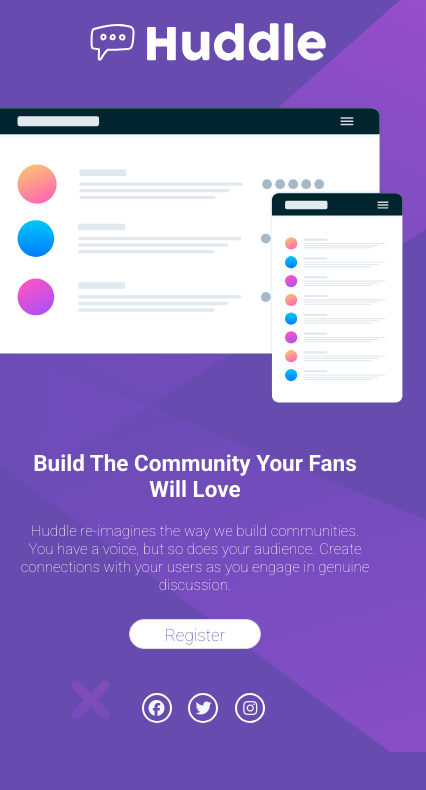
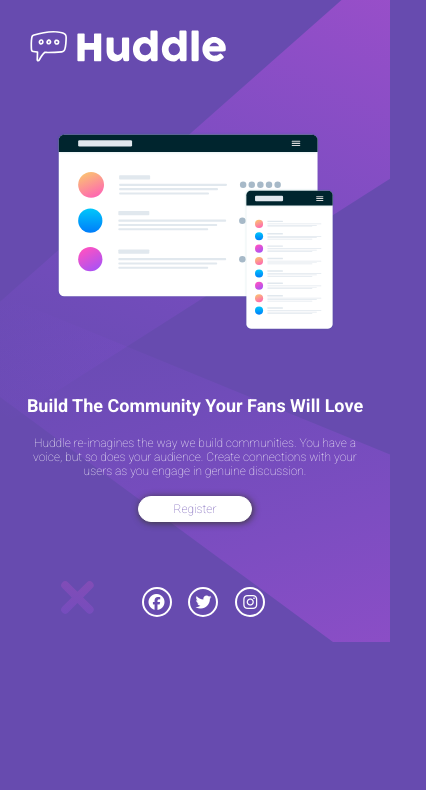
Before and after one commit to ShaLLFar/projeto-frontendmentor1, a plain HTML site: page index.html in a window 390 px wide. Shown: the whole page, 426 px wide, since content can reach past the window. Drawn offline with Linux system fonts and the light colour scheme.

Commit message:
resolvido problema responsivo

```diff
--- a/index.html
+++ b/index.html
@@ -52,10 +52,10 @@
         <footer class="social-network">
             <a href="#">
                 <i class="fa-brands fa-facebook"></i>
-            </a><br><br>
+            </a>
             <a href="#">
                 <i class="fa-brands fa-twitter"></i>
-            </a><br><br>
+            </a>
             <a href="#">
                 <i class="fa-brands fa-instagram"></i>
             </a>
--- a/src/css/reset.css
+++ b/src/css/reset.css
@@ -7,6 +7,7 @@
 html{
     background-color: var(--violet);
     color: white;
+    max-width: 1400px;
 }
 
 a{
@@ -20,8 +21,9 @@ img{
 }
 
 a:hover{
+    cursor: pointer;
     background-color: var(--pink);
     color: white;
     transition: 0.5s;
-    border-color: var(--pink);
+    border: 1px solid var(--pink);
 }
--- a/src/css/responsivo.css
+++ b/src/css/responsivo.css
@@ -1,37 +1,32 @@
-@media(max-width: 1024px) {
-    html{
+@media(max-width: 768px) {
+    html {
         margin: 0 auto;
         padding: 0 auto;
     }
 
-    .header{
+    .header img {
         display: flex;
-        justify-content: center;
-    }
-
-    main {
-        display: flex;
-        justify-content: center;
-        align-items: center;
-        max-width: 80vh;
+        width: 25vh;
     }
 
     .section-primary {
         display: flex;
         justify-content: center;
-        width: 100vh;
+        align-items: center;
+        text-align: center;
+        max-width: 100%;
     }
 
     .section-secundary {
         display: flex;
         justify-content: center;
-        align-items: center;
         text-align: center;
-        font-size: 15px;
+        font-size: 12px;
+        max-width: 100%;
     }
 
     .illustration-mockups {
-        max-width: 50vh;
+        max-width: 90%;
     }
 
     .section-register {
@@ -39,56 +34,14 @@
         text-align: center;
         display: flex;
         flex-wrap: wrap;
-
+        max-width: 100%;
     }
 
     footer{
+        display: flex;
         justify-content: center;
         align-items: center;
+        width: 100%;
+        padding: 25px;
     }
-
 }
-
-@media(min-width: 2440px) {
-
-    .header img {
-        height: 15%;
-        width: 15%;
-        margin: 50px 30px;
-    }
-
-    main {
-      width: 100vh;
-    }
-
-    .section-primary {
-        width: 40vh;
-    }
-
-    .section-secundary {
-        font-family: 'Roboto', sem serifa;
-        display: flex;
-        font-size: 28px;
-    }
-
-    footer{
-        justify-content: flex-end;
-        align-items: center;
-        width: 60vh;
-    }
-
-    .social-network a{
-        display: flex;
-        width: 35px;
-        height: 30px;
-        color: aliceblue;
-        justify-content: center;
-        align-items: center;
-        align-content: center;
-        margin-left: 2vh;
-        border: 2px solid white;
-        border-radius: 100%;
-        border-style: double;
-    }
-
-}
--- a/src/css/style.css
+++ b/src/css/style.css
@@ -7,37 +7,35 @@ html {
 
 .header img {
     display: flex;
-    width: 30vh;
-    height: 10vh;
-    margin-left: 20px;
+    width: 20%;
+    margin: 20px;
 }
 
 .main {
     display: flex;
     flex-wrap: wrap;
-    max-width: 100%;
 }
 
 .section-primary {
     display: flex;
-    margin: 0px;
+    margin: 20px;
     padding: 20px;
+    max-width: 40%;
 }
 
-.illustration-mockups{
-    width: 80vh;
+.illustration-mockups img{
+    width: 100%;
 }
 
 .section-secundary {
     display: flex;
-    min-width: 100px;
+    max-width: 40%;
     padding: 20px;
-    font-size: 18px;
 }
 
 .section-register {
     display: block;
-    max-width: 400px;
+    width: 100%;
     font-weight: 100;
     margin-bottom: 20px;
 }
@@ -47,40 +45,48 @@ html {
 }
 
 .section-register p {
-    padding-bottom: 25px;
+    padding-bottom: 18px;
 }
 
 a.button-register {
     border-radius: 30px;
     padding: 5px 35px;
     text-align: center;
-    font-size: 17px;
-    border: 1px solid rgb(225, 221, 221);
-    height: 30px;
+    font-size: 12px;
+    border: 1px solid rgb(255, 255, 255);
     background-color: white;
+    box-shadow: 1px 1px 7px rgb(58, 56, 56);
 }
 
-footer{
+footer {
     display: flex;
+    width: 80%;
     justify-content: flex-end;
     align-items: flex-end;
-    width: 80%;
-    margin-bottom: 25px;
 }
 
-
-
-.social-network a{
+.social-network a {
     display: flex;
     width: 30px;
     height: 30px;
-    color: aliceblue;
+    color:  white;
     justify-content: center;
     align-items: center;
     align-content: right;
     margin-left: 2vh;
 
-    border: 2px solid white;
+    border: 2px solid var(--fundo-neutro);
     border-radius: 100%;
     border-style: double;
 }
+
+.social-network a:hover{
+    background-color: var(--violet);
+    border-color: var(--pink);
+}
+
+a:hover .fa-facebook,
+a:hover .fa-twitter,
+a:hover .fa-instagram {
+    color: var(--pink);
+}
--- a/src/css/variables.css
+++ b/src/css/variables.css
@@ -1,4 +1,5 @@
 :root{
     --violet: hsl(257, 40%, 49%);
     --pink: hsl(300, 69%, 71%);
+    --fundo-neutro: white;
 }
```
